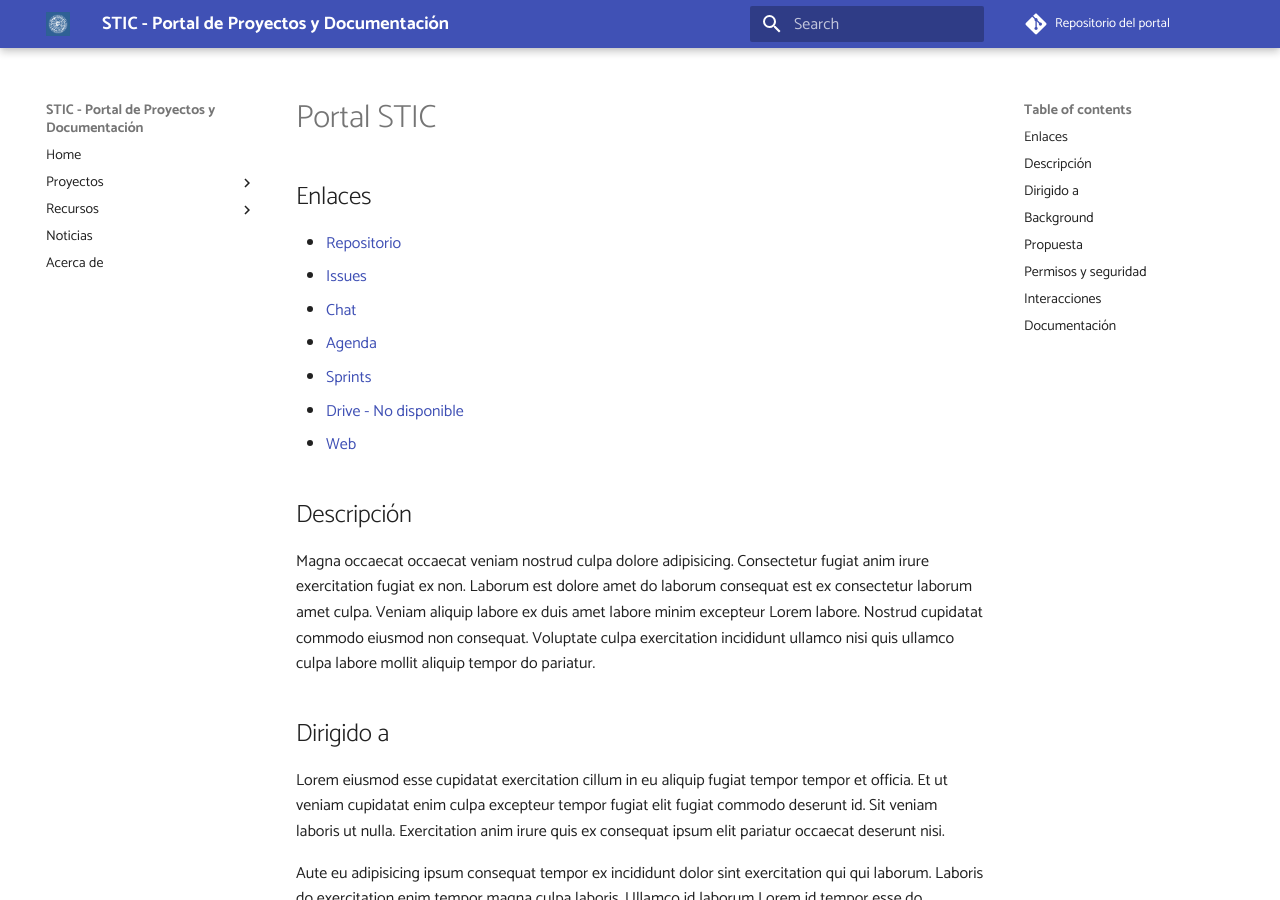
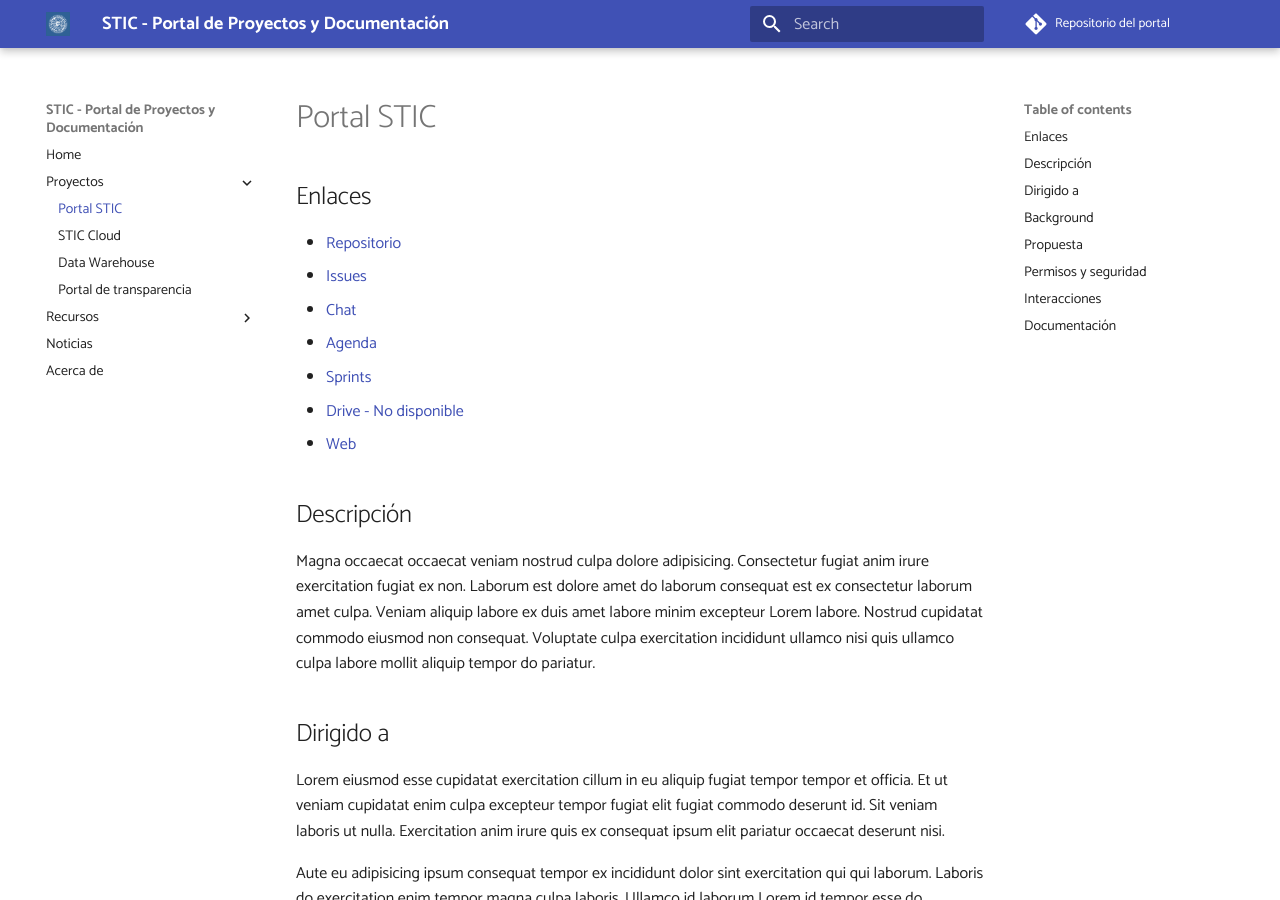
Before and after one commit to ualmtorres/portalstic, an MkDocs documentation site: the page built from docs/proyectos/portal.md, in a window 1280 px wide and 900 px high. Built offline with MkDocs 1.6.1 and Material for MkDocs 9.7.7, drawn with Linux system fonts in a browser that asks for light colours.

Commit message:
Bug fix #4

```diff
--- a/mkdocs.yml
+++ b/mkdocs.yml
@@ -4,7 +4,7 @@ site_url: http://192.168.67.10
 nav:
 - Home: 'index.md'
 - Proyectos:
-    - 'Portal STIC': 'proyectos/portal,md'
+    - 'Portal STIC': 'proyectos/portal.md'
     - 'STIC Cloud': 'proyectos/cloud.md'
     - 'Data Warehouse': 'proyectos/dw.md'
     - 'Portal de transparencia': 'proyectos/transparencia.md'
```
